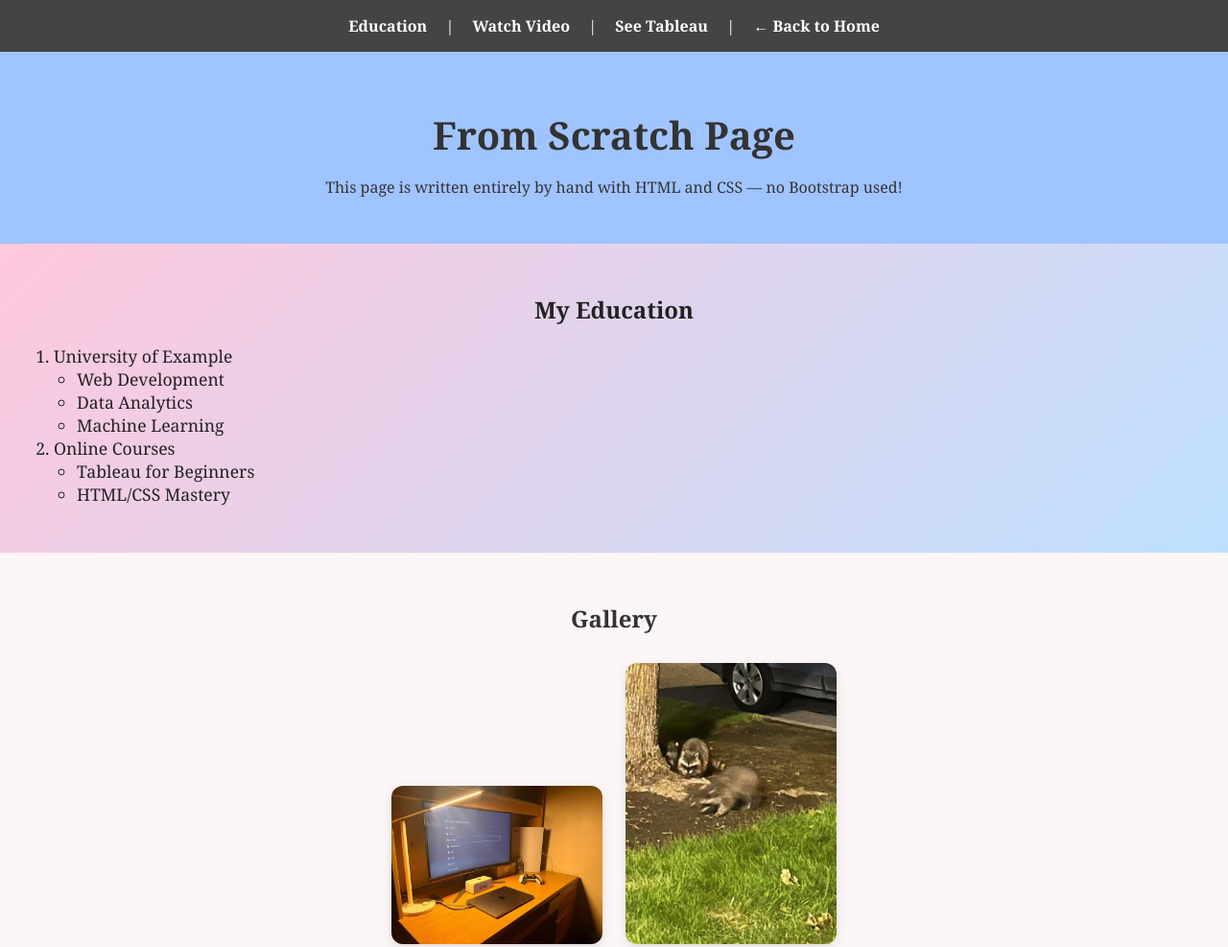
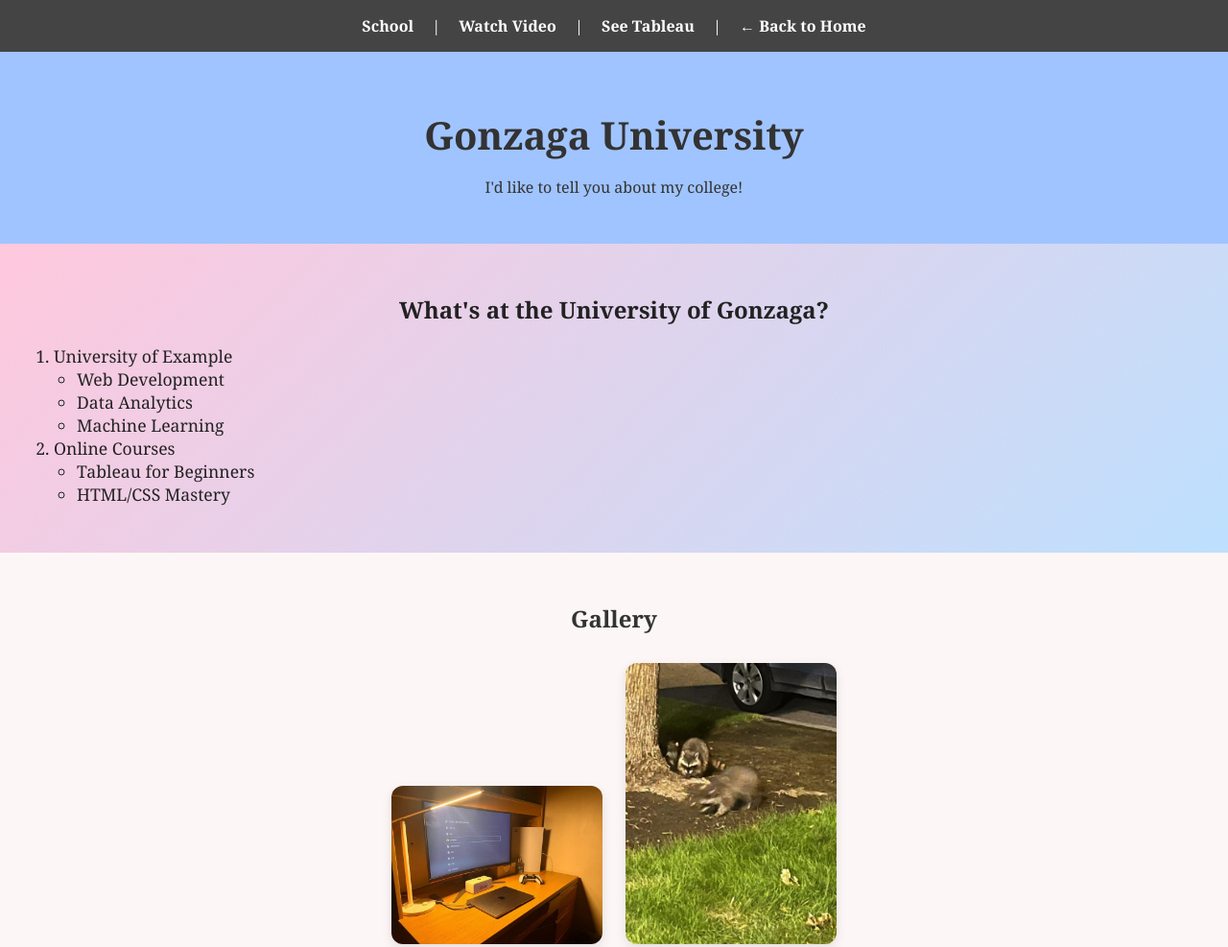
Before and after one commit to JeffLei666/final-project-, a plain HTML site: page scratch.html in a window 1280 px wide. Shown: the top 987 px of the page at 96% size. Drawn offline with Linux system fonts and the light colour scheme.

Commit message:
Update scratch.html

```diff
--- a/scratch.html
+++ b/scratch.html
@@ -9,7 +9,7 @@
 
   <!-- Navigation Links -->
   <nav class="nav">
-    <a href="#education">Education</a> |
+    <a href="#education">School</a> |
     <a href="#video">Watch Video</a> |
     <a href="#tableau">See Tableau</a> |
     <a href="index.html">← Back to Home</a>
@@ -17,13 +17,13 @@
 
   <!-- Header -->
   <header class="header">
-    <h1>From Scratch Page</h1>
-    <p>This page is written entirely by hand with HTML and CSS — no Bootstrap used!</p>
+    <h1>Gonzaga University</h1>
+    <p>I'd like to tell you about my college!</p>
   </header>
 
   <!-- Background Section -->
   <section class="background-section">
-    <h2 id="education">My Education</h2>
+    <h2 id="education">What's at the University of Gonzaga?</h2>
     <ol>
       <li>University of Example
         <ul>
```
